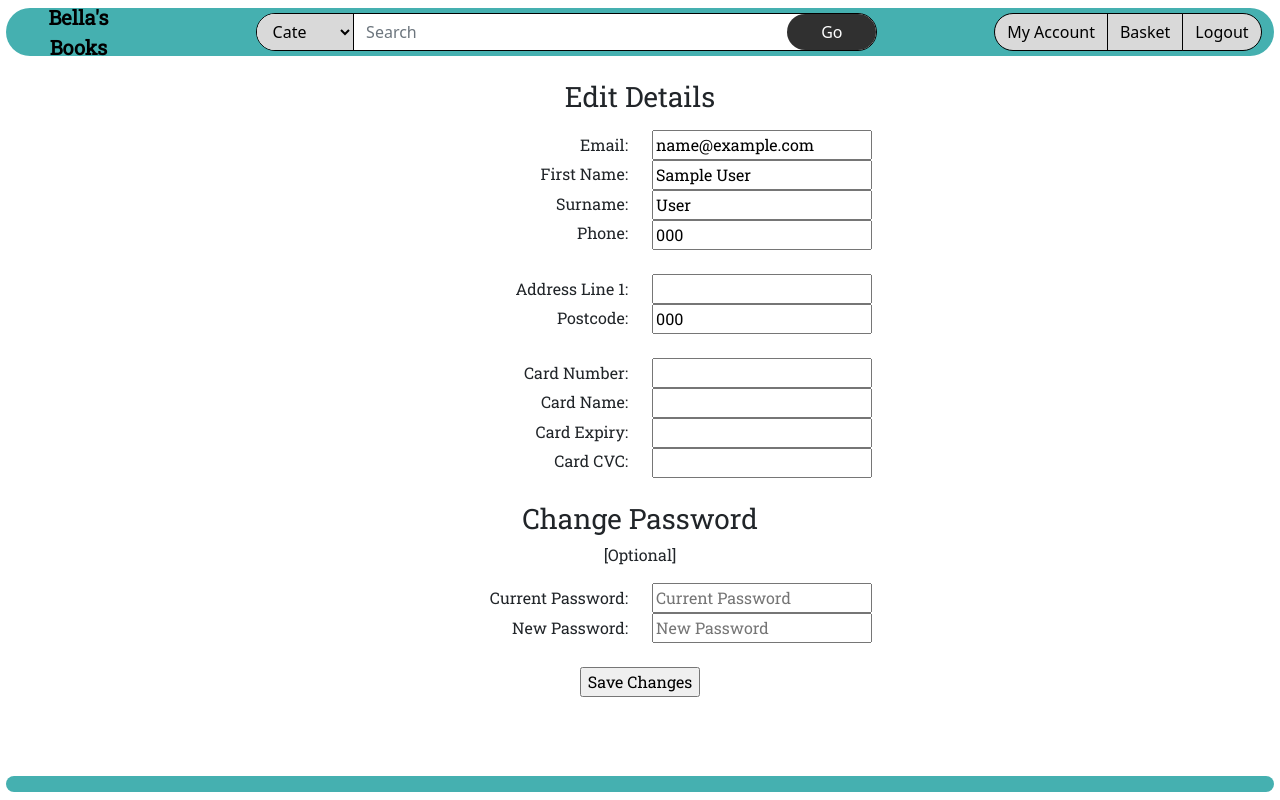
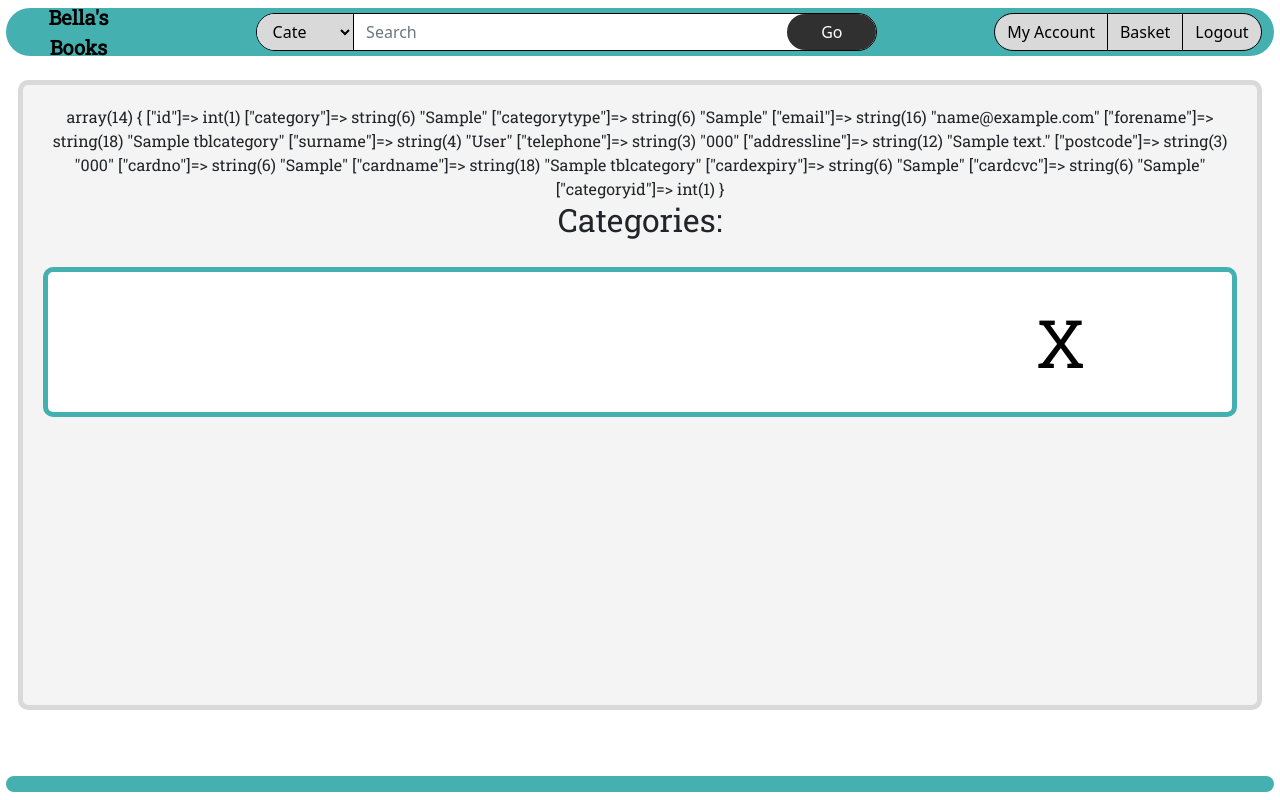
Before and after one commit to HenryW-C/bookshop, a PHP site: page /categories.php in a window 1280 px wide. Run offline with PHP 8.4, Linux system fonts and the light colour scheme; the visitor is signed in with stand-in values (Sample User, id 1); tables that the repository leaves empty or names only in its code hold one stand-in row (values such as "Sample post"); data that the repository does not hold is empty.

Commit message:
categories

```diff
--- a/categories.php
+++ b/categories.php
@@ -29,6 +29,7 @@ if (!isset($_SESSION['Email'])) {
 </head>
 <body>
     <!-- top navbar -->
+    <div class="white_box_top"></div>
     <div class="navbar_top">
         <div class="container-fluid">
             <!-- logo and link to homepage -->
@@ -66,100 +67,54 @@ if (!isset($_SESSION['Email'])) {
 
     <!-- body of website -->
     <div class="main">
-        <div class="text-center">
-            <h3> Edit Details </h3>
-            <p style="color:red;">
+        <div class="container-fluid mt-5">
+            <div class="row">
+                <div class="col-md-12">
+                    <!-- 'custom-column' to fill page as backing box -->
+                    <div class="custom-column">
                         <?php
-                    // displays error message
-                    if (isset($_SESSION['Message'])){
-                        echo($_SESSION['Message']);
-                        unset($_SESSION['Message']);
+                            // fetch all categories
+                            $stmt = $conn->prepare("SELECT * FROM tblCategories ORDER BY category ASC");
+                            $stmt->execute();
+                            $categoryData = $stmt->fetch(PDO::FETCH_ASSOC);
+                            var_dump($categoryData);
+                            // sets variable to determine if there are categories
+                            if ($categoryData) {
+                                $categoryData = 1;
                             }
+                            else {
+                                $categoryData = 0;
+                            }
+                            if ($categoryData == 1) {
+                                // if there are categories, they are displayed
+                                echo ('<h2>Categories:</h2>');
+                                do {
+                                    // row to fill the width of the page
+                                    echo('<div class="custom-row">');
+                                        echo ('<div class="left-content">'); // image on left of page
 
-                    // fetches user details to pre-fill form
-                    $stmt = $conn->prepare("SELECT * FROM tblusers WHERE userID=:userID");
-                    $stmt->bindParam(':userID', $_SESSION['UserID']);
-                    $stmt->execute();
-                    $results = $stmt->fetchAll();
+                                        echo ('</div>');
+                                        echo ('<div class="title">');
 
-                    $stmt->execute();
-                    while ($row = $stmt->fetch(PDO::FETCH_ASSOC)){
-                        $email = $row['email'];
-                        $forename = $row['forename'];
-                        $surname = $row['surname'];
-                        $phone = $row['telephone'];
-                        $addressLine = $row['addressLine'];
-                        $postcode = $row['postcode'];
-                        $cardNo = $row['cardNo'];
-                        $cardName = $row['cardName'];
-                        $cardExpiry = $row['cardExpiry'];
-                        $cardCVC = $row['cardCVC'];
+                                        echo ('</div>');
+                                        echo ('<div class="remove">');
+                                            echo ('<a class="link" href="removecategory.php?categoryID=' . $categoryData["categoryID"] .'">X</a>');
+                                        echo ('</div>');
+                                    echo('</div>');
+                                } while ($categoryData = $stmt->fetch(PDO::FETCH_ASSOC));
+                            } else {
+                                // message to be shown if there are no categories
+                                echo('<br>There are no categories');
                             }
                         ?>
-            </p>
-            <!-- displays user details in rows with information filled -->
-            <form action="accountinfoprocess.php" method="post">
-                <div class="container">
-                    <div class="row">
-                        <div class="col-sm text-end" style="line-height: 1.85em">
-                            Email:<br>
-                            First Name:<br>
-                            Surname:<br>
-                            Phone:<br>
-                        </div>
-                        <div class="col-sm text-start">
-                            <input type="email" name="email" value="<?php echo($email) ?>" required><br>
-                            <input type="text" name="forename" value="<?php echo($forename) ?>" required><br>
-                            <input type="text" name="surname" value="<?php echo($surname) ?>" required><br>
-                            <input type="tel" name="phone" value="<?php echo($phone) ?>" required><br>
                     </div>
                 </div>
-                    <br>
-                    <div class="row">
-                        <div class="col-sm text-end" style="line-height: 1.85em">
-                            Address Line 1:<br>
-                            Postcode:<br>
             </div>
-                        <div class="col-sm text-start">
-                            <input type="text" name="address" value="<?php echo($addressLine) ?>" required><br>
-                            <input type="text" name="postcode" value="<?php echo($postcode) ?>" required><br>
-                        </div>
-                    </div>
-                    <br>
-                    <div class="row">
-                        <div class="col-sm text-end" style="line-height: 1.85em">
-                            Card Number:<br>
-                            Card Name:<br>
-                            Card Expiry:<br>
-                            Card CVC:<br>
-                        </div>
-                        <div class="col-sm text-start">
-                            <input type="text" name="cardno" value="<?php echo($cardNo) ?>" required><br>
-                            <input type="text" name="cardname" value="<?php echo($cardName) ?>" required><br>
-                            <input type="text" name="cardexpiry" value="<?php echo($cardExpiry) ?>" required><br>
-                            <input type="text" name="cardcvc" value="<?php echo($cardCVC) ?>" required><br>
-                        </div>
-                    </div>
-                    <br>
-                    <h3>Change Password</h3>
-                    <p>[Optional]</p>
-                    <div class="row">
-                        <div class="col-sm text-end" style="line-height: 1.85em">
-                            Current Password:<br>
-                            New Password:<br>
-                        </div>
-                        <div class="col-sm text-start">
-                            <input type="password" name="currentpass" placeholder="Current Password"><br>
-                            <input type="password" name="newpass" placeholder="New Password"><br>
-                        </div>
-                    </div>
-                    <br>
-                    <input type="submit" value="Save Changes">
-            </form>
         </div>
     </div>
 
     <!-- bottom navbar -->
+    <div class="white_box_bottom"><div>
     <div class="navbar_bottom">
         <a> </a>
     </div>
```
Lines whose indentation alone changed are shown as unchanged.
